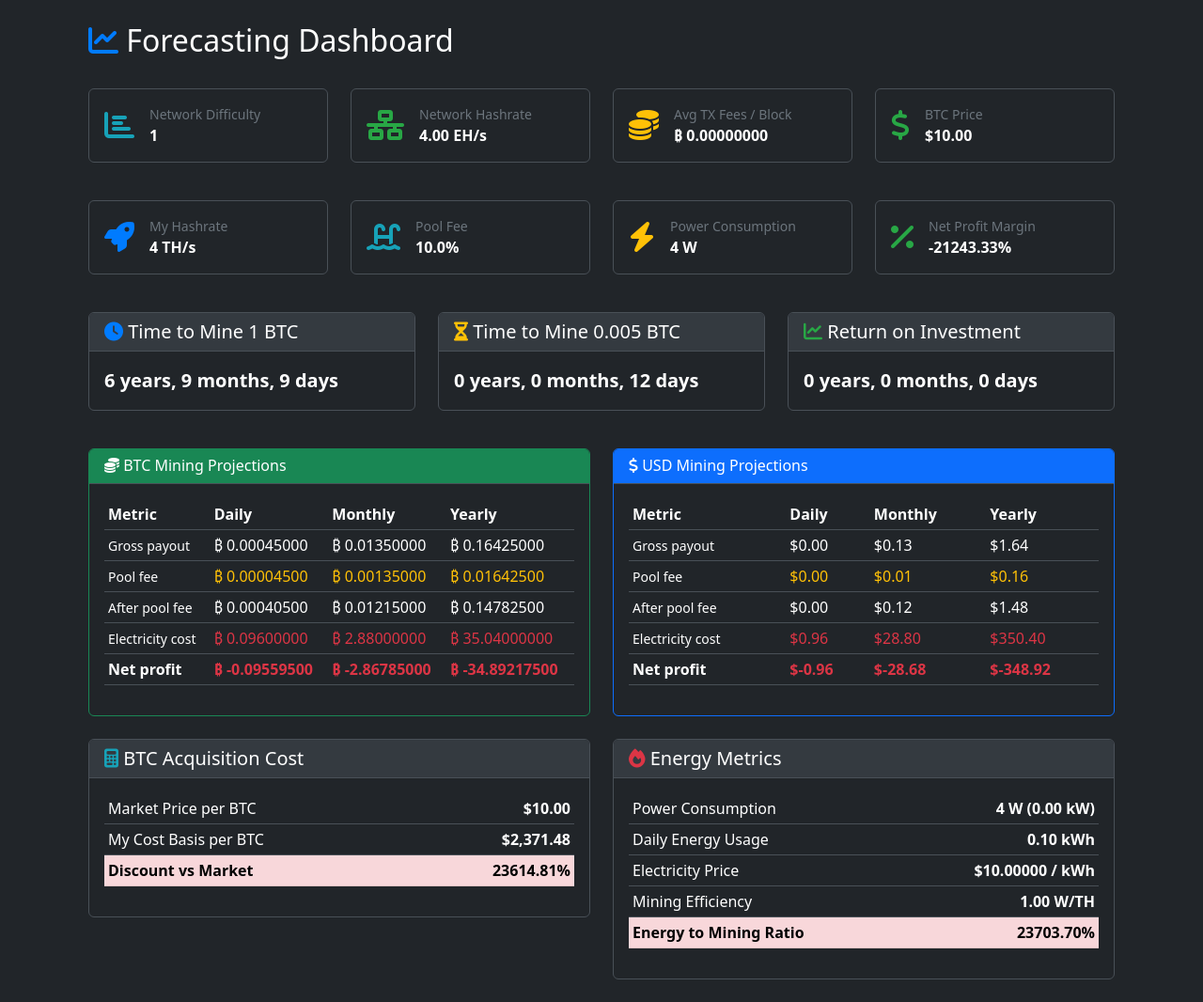
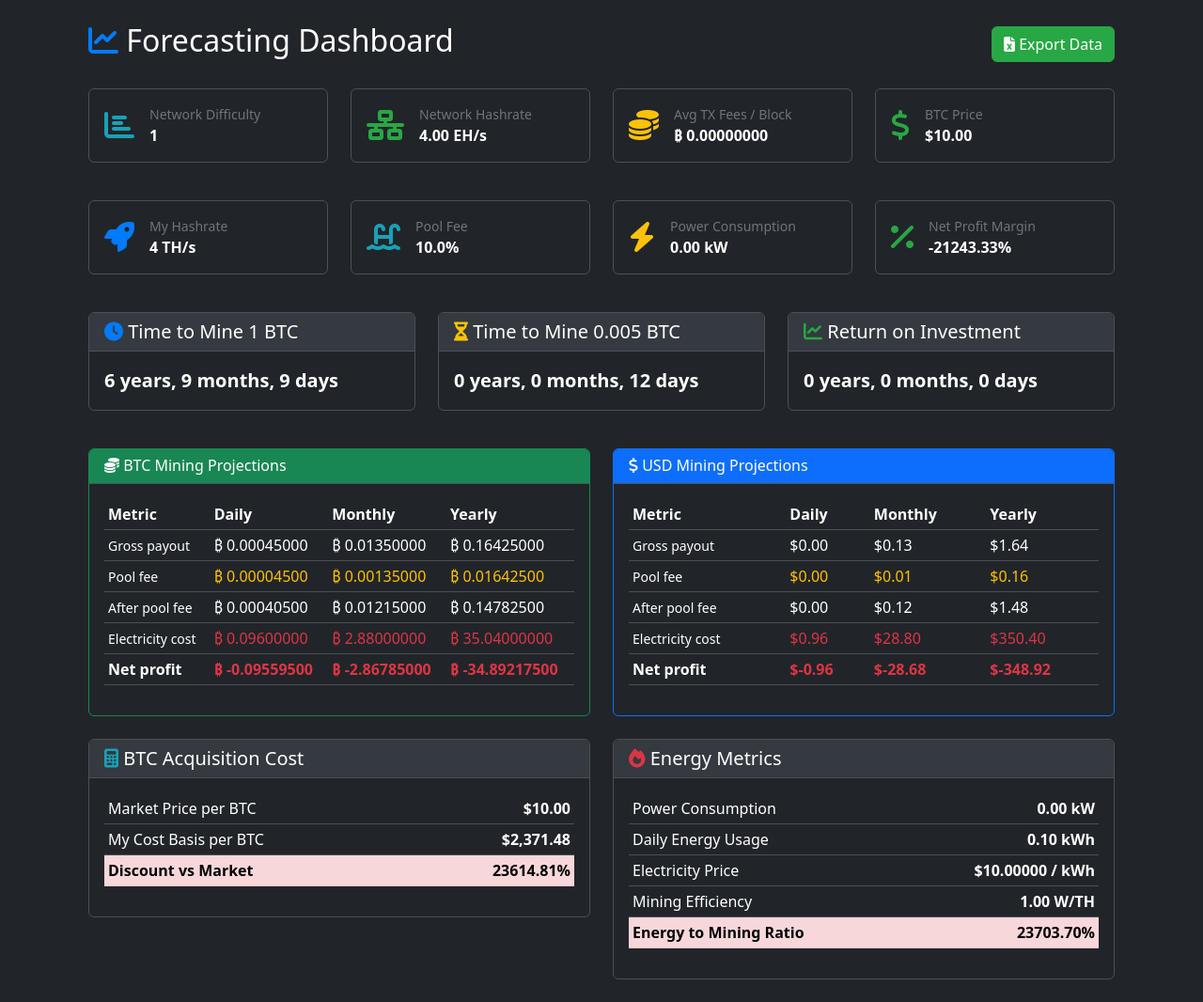
Before and after one commit to alexandre-pecorilla/Remote-Mining-Management-Platform, a Django app: page /dashboard/forecasting/ in a window 1280 px wide. Shown: the part 57-1123 px from the top of the page at 94% size. Run offline with Django 5.2, Linux system fonts and the light colour scheme; tables that the repository leaves empty hold one stand-in row (values such as "Sample post").

Commit message:
Fix Forecasting Dashboard Excel Export - Complete Rewrite
- Completely rewrote export_forecasting_data() to use exact same calculations as dashboard
- Fixed all time-to-mine and ROI calculations to match dashboard exactly
- Added comprehensive export sheets: Daily/Monthly/Yearly Projections
- Fixed Energy Metrics sheet to match dashboard names and values exactly
- Updated Power Consumption display to show only kW format (dashboard + export)
- Export now provides accurate data that matches dashboard 1:1
- All BTC amounts formatted to 8 decimals, USD amounts to 2 decimals
- Export includes 6 sheets: Summary, Daily/Monthly/Yearly Projections, Cost Basis, Energy Metrics

```diff
--- a/mining/urls.py
+++ b/mining/urls.py
@@ -51,4 +51,5 @@ urlpatterns = [
     path('export-data/miner/', views.export_miner_data, name='export_miner_data'),
     path('export-data/payout/', views.export_payout_data, name='export_payout_data'),
     path('export-data/overview/', views.export_overview_data, name='export_overview_data'),
+    path('export-data/forecasting/', views.export_forecasting_data, name='export_forecasting_data'),
 ]
--- a/mining/views.py
+++ b/mining/views.py
@@ -304,7 +304,7 @@ def overview_dashboard(request):
         # Fleet Data
         'miner_count': miner_count,
         'total_hashrate': total_hashrate,
-        'total_power': total_power,
+        'total_power': round(float(total_power) / 1000, 2),  # Convert watts to kW
         'total_capex': total_capex,
 
         # Efficiency Data
@@ -602,7 +602,7 @@ def export_overview_data(request):
 
     ws_summary.write(row, 0, 'Fleet Data')
     ws_summary.write(row, 1, 'Total Power')
-    ws_summary.write(row, 2, round(float(total_power), 2))
+    ws_summary.write(row, 2, round(float(total_power) / 1000, 2))  # Convert watts to kW
     ws_summary.write(row, 3, 'kW')
     row += 1
 
@@ -1111,3 +1111,383 @@ def forecasting_dashboard(request):
     }
 
     return render(request, 'mining/forecasting_dashboard.html', context)
+
+
+def export_forecasting_data(request):
+    """Export forecasting dashboard data to Excel file - EXACT COPY of dashboard calculations"""
+    from decimal import Decimal
+    from django.db.models import Sum, Avg
+    import xlwt
+
+    wb = xlwt.Workbook()
+
+    # EXACT COPY of forecasting_dashboard function logic
+    api_data = APIData.get_api_data()
+    settings = Settings.get_settings()
+
+    # Get total hashrate (sum of all miners)
+    total_hashrate = Miner.objects.aggregate(total=Sum('hashrate'))['total'] or Decimal('0')
+
+    # Get miner count
+    miner_count = Miner.objects.count()
+
+    # Get total CAPEX (sum of all miners' purchase prices)
+    total_capex = Miner.objects.aggregate(total=Sum('purchase_price'))['total'] or Decimal('0')
+
+    # Calculate hashrate weighted efficiency
+    hashrate_weighted_efficiency = 0
+    if total_hashrate > 0:
+        efficiency_sum = 0
+        for miner in Miner.objects.filter(hashrate__isnull=False, efficiency__isnull=False):
+            efficiency_sum += float(miner.hashrate) * float(miner.efficiency)
+        if efficiency_sum > 0:
+            hashrate_weighted_efficiency = efficiency_sum / float(total_hashrate)
+
+    # Calculate weighted average energy cost
+    hashrate_weighted_energy_cost = 0
+    if total_hashrate > 0:
+        energy_cost_sum = 0
+        for miner in Miner.objects.filter(hashrate__isnull=False, platform__energy_price__isnull=False):
+            energy_cost_sum += float(miner.hashrate) * float(miner.platform.energy_price)
+        if energy_cost_sum > 0:
+            hashrate_weighted_energy_cost = energy_cost_sum / float(total_hashrate)
+
+    # Get data from API and settings
+    network_difficulty = api_data.network_difficulty or 0
+    network_hashrate_ehs = float(api_data.network_hashrate_ehs or Decimal('0'))
+    avg_tx_fees = float(api_data.avg_block_fees_24h or Decimal('0'))
+    pool_fee = float(settings.pool_fee_percentage)
+    btc_price_usd = float(api_data.bitcoin_price_usd or Decimal('0'))
+    price_per_kwh = float(hashrate_weighted_energy_cost)
+    efficiency_w_th = float(hashrate_weighted_efficiency)
+    hardware_cost_usd = float(total_capex)
+
+    # Check if we have required data
+    if not api_data:
+        ws = wb.add_sheet('Error')
+        ws.write(0, 0, 'Error: API data not available')
+    elif total_hashrate == 0:
+        ws = wb.add_sheet('Error')
+        ws.write(0, 0, 'Error: No miners with hashrate data available')
+    elif network_hashrate_ehs <= 0 or btc_price_usd <= 0:
+        ws = wb.add_sheet('Error')
+        ws.write(0, 0, 'Error: Invalid network or price data')
+    else:
+        # EXACT SAME CALCULATIONS AS DASHBOARD
+        # Convert hashrate to H/s
+        miner_hashrate_hs = float(total_hashrate) * 1e12  # TH/s to H/s
+
+        # Use network hashrate directly from API data
+        network_hashrate_hs = network_hashrate_ehs * 1e18  # EH/s to H/s
+
+        # Calculate hashrate share
+        hashrate_share = miner_hashrate_hs / network_hashrate_hs
+        hashrate_share_percent = hashrate_share * 100
+
+        # Daily mining calculations
+        daily_blocks = 144
+        block_reward = 3.125 + avg_tx_fees
+        daily_btc_gross_before_fee = hashrate_share * daily_blocks * block_reward
+        pool_fee_btc = daily_btc_gross_before_fee * (pool_fee / 100)
+        daily_btc_after_fee = daily_btc_gross_before_fee - pool_fee_btc
+
+        # Power and energy calculations
+        miner_hashrate_ths = miner_hashrate_hs / 1e12
+        power_watts = miner_hashrate_ths * efficiency_w_th
+        daily_energy_kwh = (power_watts * 24) / 1000
+        daily_electricity_cost_usd = daily_energy_kwh * price_per_kwh
+        daily_electricity_cost_btc = daily_electricity_cost_usd / btc_price_usd if btc_price_usd > 0 else 0
+
+        # Calculate electricity cost as percentage of mined BTC
+        energy_cost_percentage = (daily_electricity_cost_btc / daily_btc_after_fee * 100) if daily_btc_after_fee > 0 else 0
+
+        # USD calculations
+        daily_usd_gross = daily_btc_gross_before_fee * btc_price_usd
+        daily_usd_after_fee = daily_btc_after_fee * btc_price_usd
+        daily_usd_net = daily_usd_after_fee - daily_electricity_cost_usd
+        daily_btc_net = daily_usd_net / btc_price_usd if btc_price_usd > 0 else 0
+
+        # Cost basis calculation
+        total_cost_usd = (pool_fee_btc * btc_price_usd) + daily_electricity_cost_usd
+        cost_basis_usd_per_btc = total_cost_usd / daily_btc_after_fee if daily_btc_after_fee > 0 else 0
+        discount_vs_market_pct = -1 * ((btc_price_usd - cost_basis_usd_per_btc) / btc_price_usd * 100) if btc_price_usd > 0 else 0
+
+        # Net profit margin
+        margin = (daily_usd_net / daily_usd_gross * 100) if daily_usd_gross > 0 else 0
+
+        # Time calculations (using BTC after pool fee but before electricity, matching original script)
+        days_to_mine_1_btc = 1 / daily_btc_after_fee if daily_btc_after_fee > 0 else float('inf')
+        days_to_mine_small_btc = 0.005 / daily_btc_after_fee if daily_btc_after_fee > 0 else float('inf')
+
+        # ROI calculation
+        roi_data = None
+        if hardware_cost_usd > 0:
+            if daily_usd_net > 0:
+                days_to_roi = hardware_cost_usd / daily_usd_net
+                years_roi = days_to_roi / 365
+                months_roi = (years_roi - int(years_roi)) * 12
+                days_roi = (months_roi - int(months_roi)) * 30
+                roi_data = {
+                    'days_to_roi': days_to_roi,
+                    'time_breakdown': {
+                        'years': int(years_roi),
+                        'months': int(months_roi),
+                        'days': int(days_roi)
+                    }
+                }
+            else:
+                roi_data = {
+                    'days_to_roi': float('inf'),
+                    'time_breakdown': {
+                        'years': 0,
+                        'months': 0,
+                        'days': 0
+                    }
+                }
+
+        # Time formatting function
+        def format_time_breakdown(days_total):
+            if days_total == float('inf'):
+                return 'Never (not profitable)'
+            years = int(days_total / 365)
+            months = int((days_total % 365) / 30)
+            remaining_days = int(days_total % 30)
+            return f"{years} years, {months} months, {remaining_days} days"
+
+        time_to_mine_1_btc = format_time_breakdown(days_to_mine_1_btc)
+        time_to_mine_small_btc = format_time_breakdown(days_to_mine_small_btc)
+
+        # Sheet 1: Forecasting Summary
+        ws_summary = wb.add_sheet('Forecasting Summary')
+        ws_summary.write(0, 0, 'Metric Category')
+        ws_summary.write(0, 1, 'Metric Name')
+        ws_summary.write(0, 2, 'Value')
+        ws_summary.write(0, 3, 'Unit')
+
+        row = 1
+
+        # Network Overview
+        ws_summary.write(row, 0, 'Network Overview')
+        ws_summary.write(row, 1, 'Network Difficulty')
+        ws_summary.write(row, 2, network_difficulty)
+        ws_summary.write(row, 3, '')
+        row += 1
+
+        ws_summary.write(row, 0, 'Network Overview')
+        ws_summary.write(row, 1, 'Network Hashrate')
+        ws_summary.write(row, 2, network_hashrate_ehs)
+        ws_summary.write(row, 3, 'EH/s')
+        row += 1
+
+        ws_summary.write(row, 0, 'Network Overview')
+        ws_summary.write(row, 1, 'Avg Block Fees (24h)')
+        ws_summary.write(row, 2, round(avg_tx_fees, 8))
+        ws_summary.write(row, 3, 'BTC')
+        row += 1
+
+        ws_summary.write(row, 0, 'Network Overview')
+        ws_summary.write(row, 1, 'BTC Price')
+        ws_summary.write(row, 2, round(btc_price_usd, 2))
+        ws_summary.write(row, 3, 'USD')
+        row += 1
+
+        # My Fleet Overview
+        ws_summary.write(row, 0, 'My Fleet Overview')
+        ws_summary.write(row, 1, 'My Hashrate')
+        ws_summary.write(row, 2, float(total_hashrate))
+        ws_summary.write(row, 3, 'TH/s')
+        row += 1
+
+        ws_summary.write(row, 0, 'My Fleet Overview')
+        ws_summary.write(row, 1, 'Pool Fee')
+        ws_summary.write(row, 2, pool_fee)
+        ws_summary.write(row, 3, '%')
+        row += 1
+
+        ws_summary.write(row, 0, 'My Fleet Overview')
+        ws_summary.write(row, 1, 'Power Consumption')
+        ws_summary.write(row, 2, round(power_watts / 1000, 2))
+        ws_summary.write(row, 3, 'kW')
+        row += 1
+
+        ws_summary.write(row, 0, 'My Fleet Overview')
+        ws_summary.write(row, 1, 'Net Profit Margin')
+        ws_summary.write(row, 2, round(margin, 2))
+        ws_summary.write(row, 3, '%')
+        row += 1
+
+        # Key Metrics
+        ws_summary.write(row, 0, 'Key Metrics')
+        ws_summary.write(row, 1, 'Time to mine 1 BTC')
+        ws_summary.write(row, 2, time_to_mine_1_btc)
+        ws_summary.write(row, 3, '')
+        row += 1
+
+        ws_summary.write(row, 0, 'Key Metrics')
+        ws_summary.write(row, 1, 'Time to mine 0.005 BTC')
+        ws_summary.write(row, 2, time_to_mine_small_btc)
+        ws_summary.write(row, 3, '')
+        row += 1
+
+        if roi_data:
+            roi_display = f"{roi_data['time_breakdown']['years']} years, {roi_data['time_breakdown']['months']} months, {roi_data['time_breakdown']['days']} days" if roi_data['days_to_roi'] != float('inf') else "Never (not profitable)"
+            ws_summary.write(row, 0, 'Key Metrics')
+            ws_summary.write(row, 1, 'ROI')
+            ws_summary.write(row, 2, roi_display)
+            ws_summary.write(row, 3, '')
+            row += 1
+
+        # Sheet 2: Daily Projections
+        ws_daily = wb.add_sheet('Daily Projections')
+        ws_daily.write(0, 0, 'Projection Type')
+        ws_daily.write(0, 1, 'BTC Amount')
+        ws_daily.write(0, 2, 'USD Amount')
+
+        row = 1
+        ws_daily.write(row, 0, 'Gross Payout (before pool fee)')
+        ws_daily.write(row, 1, round(daily_btc_gross_before_fee, 8))
+        ws_daily.write(row, 2, round(daily_usd_gross, 2))
+        row += 1
+
+        ws_daily.write(row, 0, 'Pool Fee')
+        ws_daily.write(row, 1, round(pool_fee_btc, 8))
+        ws_daily.write(row, 2, round(pool_fee_btc * btc_price_usd, 2))
+        row += 1
+
+        ws_daily.write(row, 0, 'After Pool Fee')
+        ws_daily.write(row, 1, round(daily_btc_after_fee, 8))
+        ws_daily.write(row, 2, round(daily_usd_after_fee, 2))
+        row += 1
+
+        ws_daily.write(row, 0, 'Electricity Cost')
+        ws_daily.write(row, 1, round(daily_electricity_cost_usd / btc_price_usd, 8) if btc_price_usd > 0 else 0)
+        ws_daily.write(row, 2, round(daily_electricity_cost_usd, 2))
+        row += 1
+
+        ws_daily.write(row, 0, 'Net Profit')
+        ws_daily.write(row, 1, round(daily_btc_net, 8))
+        ws_daily.write(row, 2, round(daily_usd_net, 2))
+        row += 1
+
+        # Sheet 3: Monthly Projections
+        ws_monthly = wb.add_sheet('Monthly Projections')
+        ws_monthly.write(0, 0, 'Projection Type')
+        ws_monthly.write(0, 1, 'BTC Amount')
+        ws_monthly.write(0, 2, 'USD Amount')
+
+        row = 1
+        ws_monthly.write(row, 0, 'Gross Payout (before pool fee)')
+        ws_monthly.write(row, 1, round(daily_btc_gross_before_fee * 30, 8))
+        ws_monthly.write(row, 2, round(daily_usd_gross * 30, 2))
+        row += 1
+
+        ws_monthly.write(row, 0, 'Pool Fee')
+        ws_monthly.write(row, 1, round(pool_fee_btc * 30, 8))
+        ws_monthly.write(row, 2, round(pool_fee_btc * btc_price_usd * 30, 2))
+        row += 1
+
+        ws_monthly.write(row, 0, 'After Pool Fee')
+        ws_monthly.write(row, 1, round(daily_btc_after_fee * 30, 8))
+        ws_monthly.write(row, 2, round(daily_usd_after_fee * 30, 2))
+        row += 1
+
+        ws_monthly.write(row, 0, 'Electricity Cost')
+        ws_monthly.write(row, 1, round(daily_electricity_cost_usd / btc_price_usd * 30, 8) if btc_price_usd > 0 else 0)
+        ws_monthly.write(row, 2, round(daily_electricity_cost_usd * 30, 2))
+        row += 1
+
+        ws_monthly.write(row, 0, 'Net Profit')
+        ws_monthly.write(row, 1, round(daily_btc_net * 30, 8))
+        ws_monthly.write(row, 2, round(daily_usd_net * 30, 2))
+        row += 1
+
+        # Sheet 4: Yearly Projections
+        ws_yearly = wb.add_sheet('Yearly Projections')
+        ws_yearly.write(0, 0, 'Projection Type')
+        ws_yearly.write(0, 1, 'BTC Amount')
+        ws_yearly.write(0, 2, 'USD Amount')
+
+        row = 1
+        ws_yearly.write(row, 0, 'Gross Payout (before pool fee)')
+        ws_yearly.write(row, 1, round(daily_btc_gross_before_fee * 365, 8))
+        ws_yearly.write(row, 2, round(daily_usd_gross * 365, 2))
+        row += 1
+
+        ws_yearly.write(row, 0, 'Pool Fee')
+        ws_yearly.write(row, 1, round(pool_fee_btc * 365, 8))
+        ws_yearly.write(row, 2, round(pool_fee_btc * btc_price_usd * 365, 2))
+        row += 1
+
+        ws_yearly.write(row, 0, 'After Pool Fee')
+        ws_yearly.write(row, 1, round(daily_btc_after_fee * 365, 8))
+        ws_yearly.write(row, 2, round(daily_usd_after_fee * 365, 2))
+        row += 1
+
+        ws_yearly.write(row, 0, 'Electricity Cost')
+        ws_yearly.write(row, 1, round(daily_electricity_cost_usd / btc_price_usd * 365, 8) if btc_price_usd > 0 else 0)
+        ws_yearly.write(row, 2, round(daily_electricity_cost_usd * 365, 2))
+        row += 1
+
+        ws_yearly.write(row, 0, 'Net Profit')
+        ws_yearly.write(row, 1, round(daily_btc_net * 365, 8))
+        ws_yearly.write(row, 2, round(daily_usd_net * 365, 2))
+        row += 1
+
+        # Sheet 5: Cost Basis Analysis
+        ws_cost = wb.add_sheet('Cost Basis Analysis')
+        ws_cost.write(0, 0, 'Cost Analysis')
+        ws_cost.write(0, 1, 'Value')
+        ws_cost.write(0, 2, 'Unit')
+
+        row = 1
+        ws_cost.write(row, 0, 'Market Price per BTC')
+        ws_cost.write(row, 1, round(btc_price_usd, 2))
+        ws_cost.write(row, 2, 'USD')
+        row += 1
+
+        ws_cost.write(row, 0, 'My Cost Basis per BTC')
+        ws_cost.write(row, 1, round(cost_basis_usd_per_btc, 2))
+        ws_cost.write(row, 2, 'USD')
+        row += 1
+
+        ws_cost.write(row, 0, 'Discount vs Market')
+        ws_cost.write(row, 1, round(discount_vs_market_pct, 2))
+        ws_cost.write(row, 2, '%')
+        row += 1
+
+        # Sheet 6: Energy Metrics
+        ws_energy = wb.add_sheet('Energy Metrics')
+        ws_energy.write(0, 0, 'Energy Metric')
+        ws_energy.write(0, 1, 'Value')
+        ws_energy.write(0, 2, 'Unit')
+
+        row = 1
+        ws_energy.write(row, 0, 'Power Consumption')
+        ws_energy.write(row, 1, round(power_watts / 1000, 2))
+        ws_energy.write(row, 2, 'kW')
+        row += 1
+
+        ws_energy.write(row, 0, 'Daily Energy Usage')
+        ws_energy.write(row, 1, round(daily_energy_kwh, 2))
+        ws_energy.write(row, 2, 'kWh')
+        row += 1
+
+        ws_energy.write(row, 0, 'Electricity Price')
+        ws_energy.write(row, 1, round(price_per_kwh, 5))
+        ws_energy.write(row, 2, '$/kWh')
+        row += 1
+
+        ws_energy.write(row, 0, 'Mining Efficiency')
+        ws_energy.write(row, 1, round(efficiency_w_th, 2))
+        ws_energy.write(row, 2, 'W/TH')
+        row += 1
+
+        ws_energy.write(row, 0, 'Energy to Mining Ratio')
+        ws_energy.write(row, 1, round(energy_cost_percentage, 2))
+        ws_energy.write(row, 2, '%')
+        row += 1
+
+    response = HttpResponse(content_type='application/vnd.ms-excel')
+    response['Content-Disposition'] = 'attachment; filename="forecasting_dashboard_export.xls"'
+    wb.save(response)
+    return response
--- a/templates/mining/forecasting_dashboard.html
+++ b/templates/mining/forecasting_dashboard.html
@@ -8,6 +8,9 @@
 <div class="container-fluid">
     <div class="d-flex justify-content-between align-items-center mb-4">
         <h1 class="h2"><i class="fas fa-chart-line text-primary"></i> Forecasting Dashboard</h1>
+        <a href="{% url 'export_forecasting_data' %}" class="btn btn-success">
+            <i class="fas fa-file-excel"></i> Export Data
+        </a>
     </div>
 
     {% if not results %}
@@ -127,7 +130,7 @@
                         </div>
                         <div class="flex-grow-1 ms-3">
                             <div class="small text-muted">Power Consumption</div>
-                            <div class="fw-bold">{{ results.power_consumption_watts|floatformat:0 }} W</div>
+                            <div class="fw-bold">{{ results.power_consumption_kw|floatformat:2 }} kW</div>
                         </div>
                     </div>
                 </div>
@@ -371,7 +374,7 @@
                         <tbody>
                             <tr>
                                 <td>Power Consumption</td>
-                                <td class="text-end fw-bold">{{ results.power_consumption_watts|floatformat:0|intcomma }} W ({{ results.power_consumption_kw|floatformat:2 }} kW)</td>
+                                <td class="text-end fw-bold">{{ results.power_consumption_kw|floatformat:2 }} kW</td>
                             </tr>
                             <tr>
                                 <td>Daily Energy Usage</td>
```
